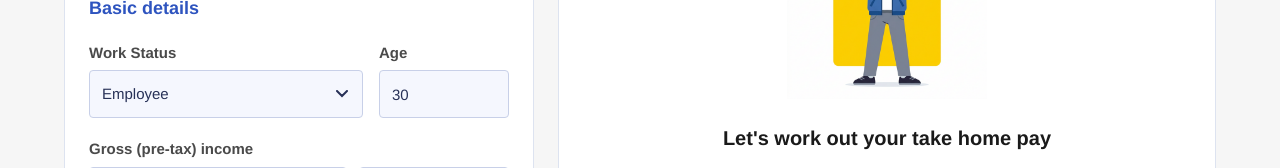
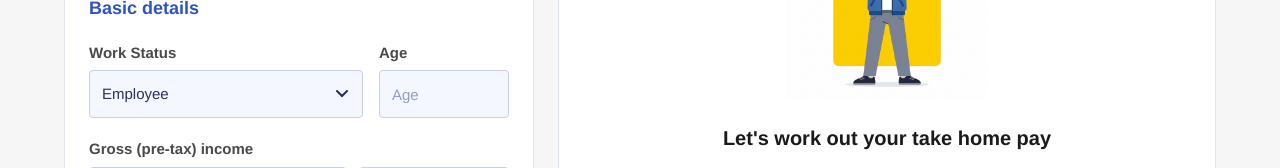
Before and after one commit to dsrashmika-prog/uktaxcal, a Next.js app: page / in a window 1280 px wide. Shown: the part 417-585 px from the top of the page. Built offline with nearby package versions, Linux system fonts and the light colour scheme.

Commit message:
feat: change age input to be empty by default with an ash colored placeholder

```diff
--- a/src/app/page.tsx
+++ b/src/app/page.tsx
@@ -43,7 +43,7 @@ export default function Home() {
 
   // Persona & Demographics
   const [persona, setPersona] = useState("Employee");
-  const [age, setAge] = useState("30");
+  const [age, setAge] = useState("");
   const [dividendIncome, setDividendIncome] = useState("");
 
   // Advanced accordion open state
@@ -230,7 +230,7 @@ export default function Home() {
                       Age
                       {parseInt(age) >= 66 && <span style={{ marginLeft: "8px", fontSize: "11px", fontWeight: 700, background: "#fef3c7", color: "#92400e", padding: "2px 8px", borderRadius: "12px" }}>No NI</span>}
                     </label>
-                    <input type="number" min="16" max="120" value={age} onChange={e => setAge(e.target.value)} style={mseInput} />
+                    <input type="number" min="16" max="120" placeholder="Age" className="placeholder:text-slate-400" value={age} onChange={e => setAge(e.target.value)} style={mseInput} />
                   </div>
                 </div>
 
```
